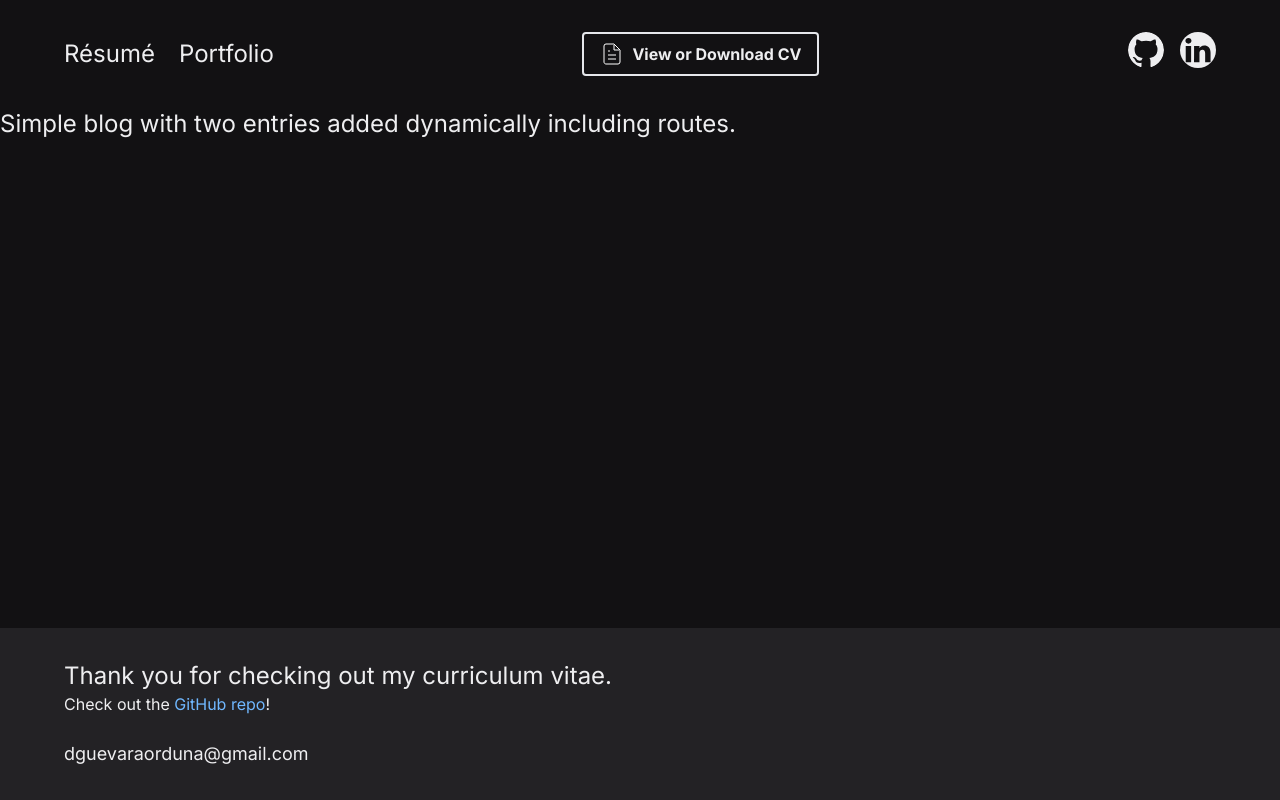
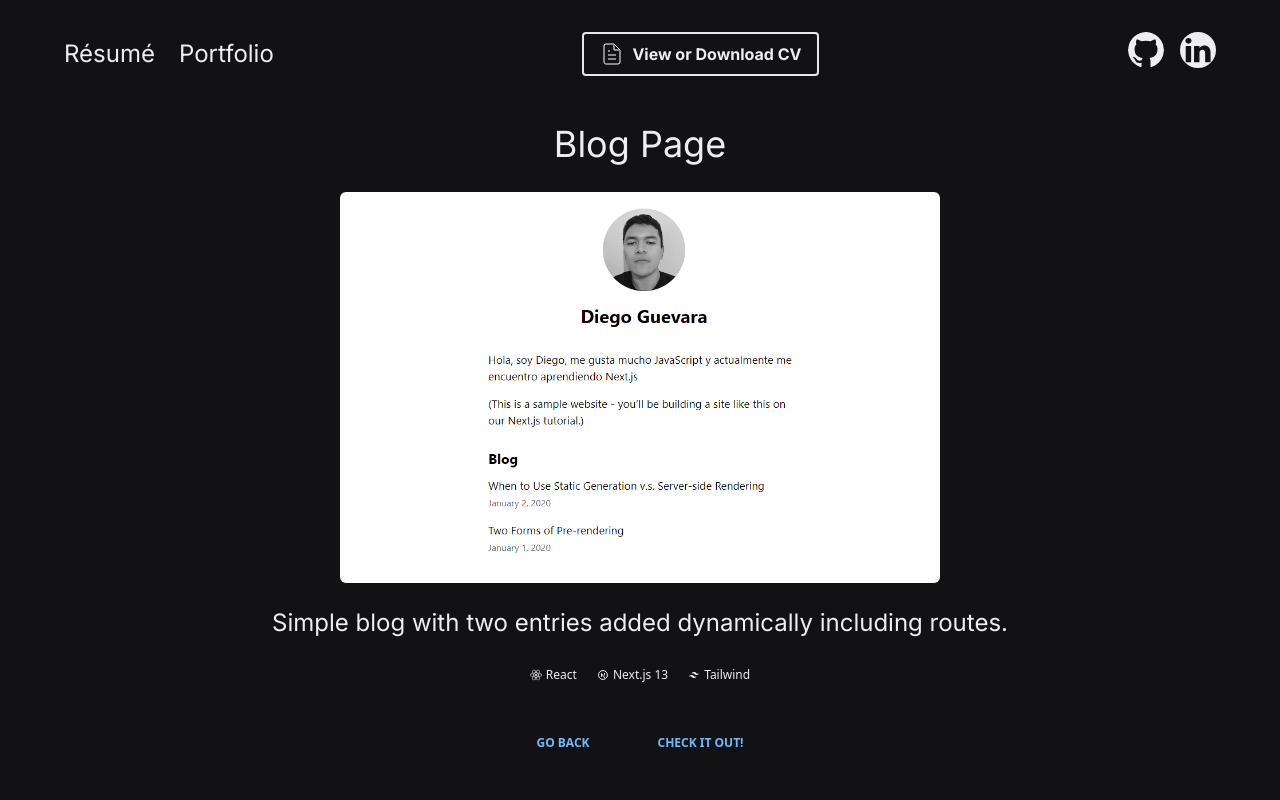
Before and after one commit to DiegoGuevaraO/portfolio, a Next.js app: page /portfolio/project/1 in a window 1280 px wide. Shown: the top 800 px of the page. Built offline with nearby package versions, Linux system fonts and the light colour scheme.

Commit message:
Project detailed view page

```diff
--- a/app/ui/portfolio/DetailedDescription.tsx
+++ b/app/ui/portfolio/DetailedDescription.tsx
@@ -1,7 +1,54 @@
+'use client';
+
 import type { Project } from "@/app/lib/definitions";
+import Image from "next/image";
+import { useRouter } from "next/navigation";
 
 export default function DetailedDescription({project}: {project: Project}){
+    const router = useRouter();
+
     return(
-        <h1 className="text-2xl">{project.description}</h1>
+        <div className="flex flex-col items-center w-full h-full mb-10">
+            <p className="text-4xl m-4">{project.name}</p>
+            <Image
+                src={project.img}
+                width={600}
+                height={500}
+                className="rounded-md my-3"
+                alt="Project screenshot."
+            />
+            <p className="text-2xl my-3 mx-10 text-justify">{project.description}</p>
+            <div className="m-4 flex flex-wrap items-center gap-5 max-w-fit">
+                {project.technologies.map((tech,techKey) => {
+                        return(
+                            <div key={techKey} className="flex items-center gap-1">
+                                {tech.icon}
+                                <p className="block font-sans text-xs font-normal">
+                                    {tech.name}
+                                </p>
+                            </div>
+                        );
+                    })
+                }
+            </div>
+            <div className="m-4 flex flex-wrap items-center gap-5 max-w-fit">
+            <a className="text-active-link rounded mt-2" onClick={() => {router.back();}}>
+                <button
+                    className="middle none center rounded-lg py-3 px-6 font-sans text-xs font-bold uppercase text-active-link transition-all hover:bg-main hover:text-black active:bg-back active:text-active-link disabled:pointer-events-none disabled:opacity-50 disabled:shadow-none"
+                    data-ripple-dark="true"
+                >
+                    Go Back
+                </button>
+            </a>
+            <a href={project.href} target="_blank" className="text-active-link rounded mt-2">
+                <button
+                    className="middle none center rounded-lg py-3 px-6 font-sans text-xs font-bold uppercase text-active-link transition-all hover:bg-main hover:text-black active:bg-back active:text-active-link disabled:pointer-events-none disabled:opacity-50 disabled:shadow-none"
+                    data-ripple-dark="true"
+                >
+                    Check it out!
+                </button>
+            </a>
+            </div>
+        </div>
     );
 }
--- a/app/ui/portfolio/ProjectsList.tsx
+++ b/app/ui/portfolio/ProjectsList.tsx
@@ -16,9 +16,6 @@ export default function ProjectsList({keyword}: {keyword: string}){
                                 <div className="font-bold text-xl mb-2">
                                     {project.name}
                                 </div>
-                                <p className="">
-                                    {project.description}
-                                </p>
                             </div>
                             <div className="mt-4 flex flex-wrap items-center gap-5 max-w-fit mb-20">
                                 {project.technologies.map((tech,techKey) => {
@@ -33,8 +30,7 @@ export default function ProjectsList({keyword}: {keyword: string}){
                                     })
                                 }
                             </div>
-                            {/* href={`/portfolio/project/${project.id}`} */}
-                            <a href={project.href} target="_blank" className="text-active-link absolute bottom-4 left-4 rounded">
+                            <a href={`/portfolio/project/${project.id}`} className="text-active-link absolute bottom-4 left-4 rounded">
                                 <button
                                     className="middle none center rounded-lg py-3 px-6 font-sans text-xs font-bold uppercase text-active-link transition-all hover:bg-main hover:text-black active:bg-back active:text-active-link disabled:pointer-events-none disabled:opacity-50 disabled:shadow-none"
                                     data-ripple-dark="true"
```
Lines whose indentation alone changed are shown as unchanged.
